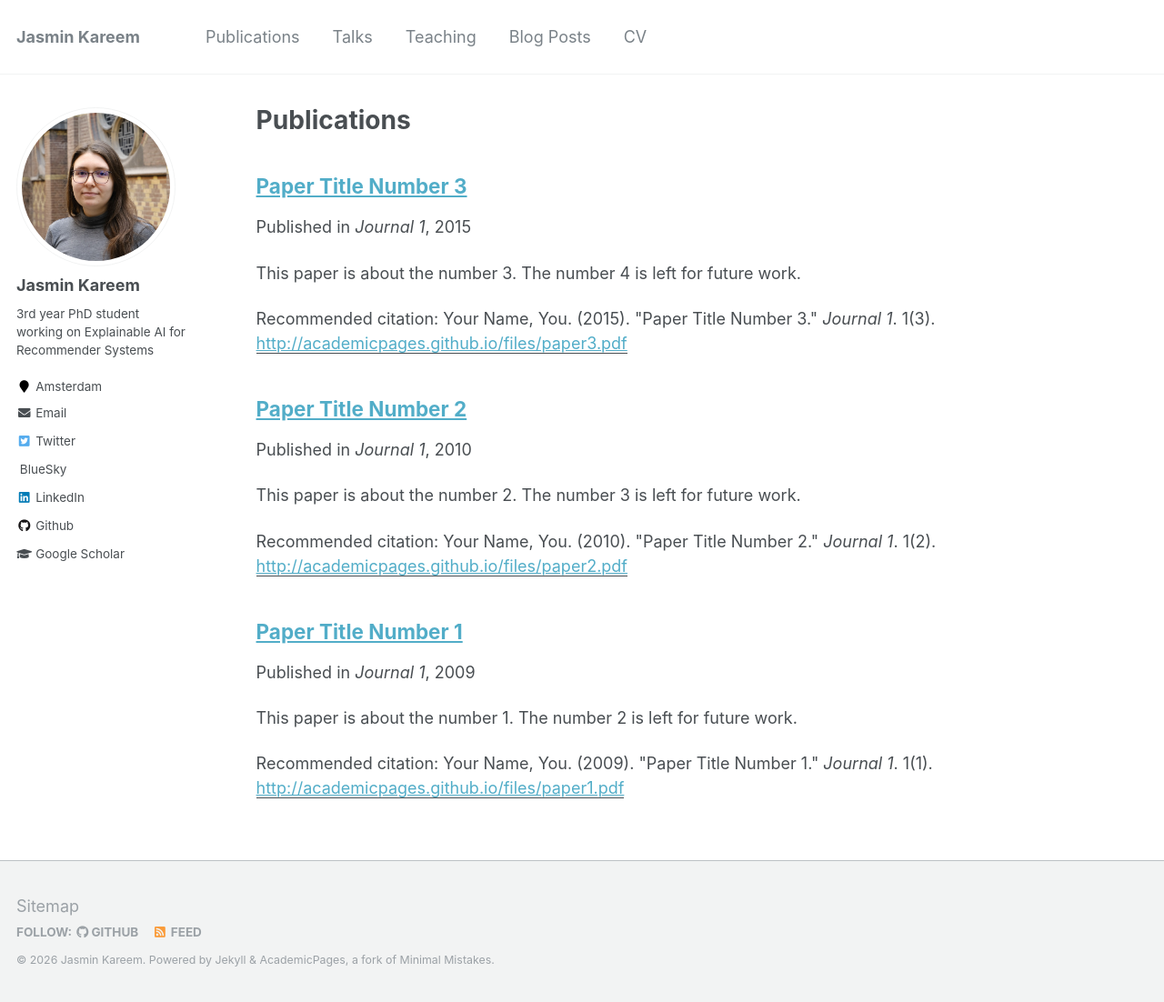
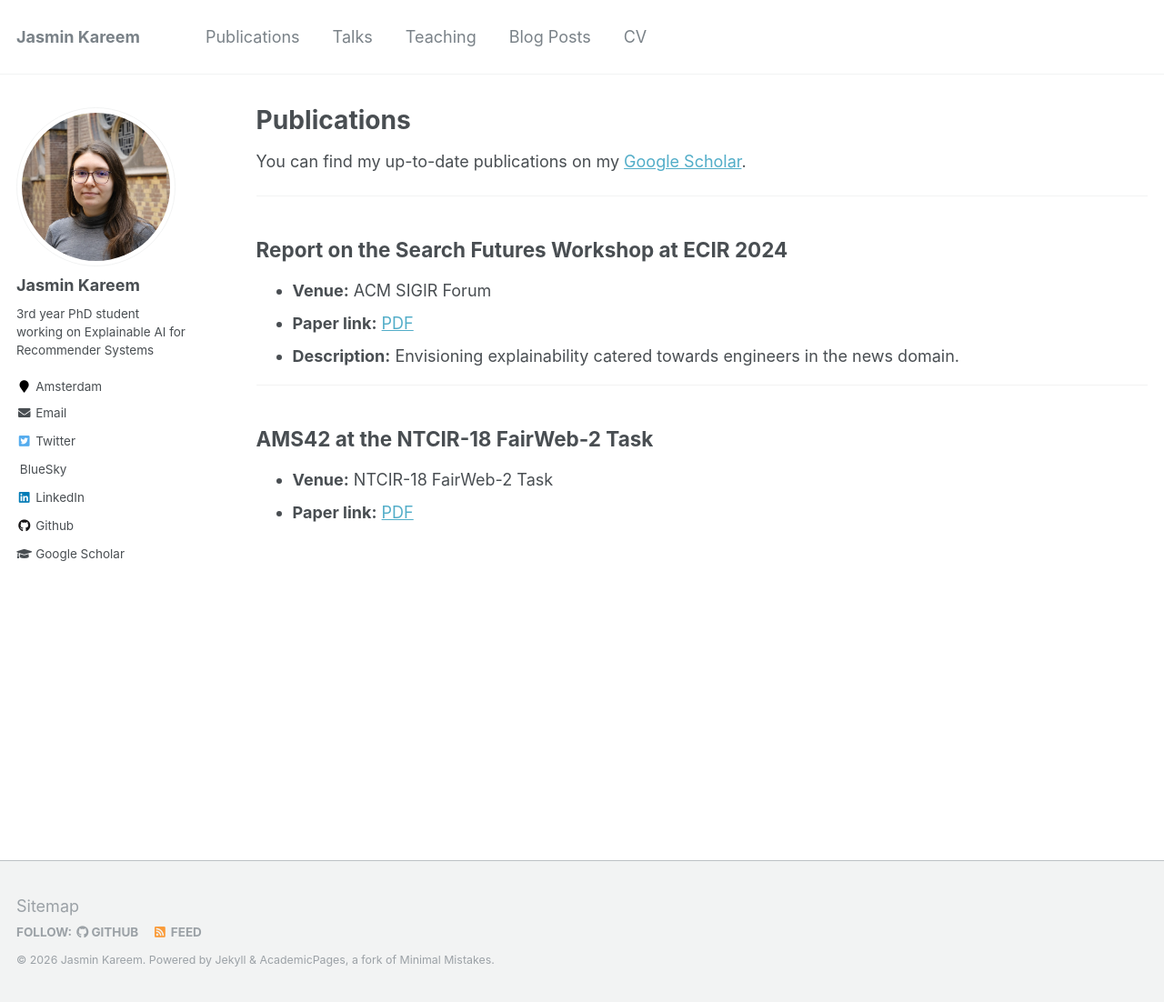
Before and after one commit to jasminkareem/jasminkareem.github.io, a Jekyll site: the page built from _pages/publications.md, in a window 1280 px wide and 1102 px high. Shown: the whole window at 91% size. Built offline with Jekyll 4.4.1, drawn with Linux system fonts in a browser that asks for light colours.

Commit message:
Update publications.md

```diff
--- a/_pages/publications.md
+++ b/_pages/publications.md
@@ -5,12 +5,19 @@ permalink: /publications/
 author_profile: true
 ---
 
-{% if author.googlescholar %}
-  You can also find my articles on <u><a href="{{author.googlescholar}}">my Google Scholar profile</a>.</u>
-{% endif %}
-
 {% include base_path %}
 
-{% for post in site.publications reversed %}
-  {% include archive-single.html %}
-{% endfor %}
+You can find my up-to-date publications on my [Google Scholar](https://scholar.google.com/citations?user=IGmuCs0AAAAJ&hl=en).
+
+---
+
+## Report on the Search Futures Workshop at ECIR 2024
+* **Venue:** ACM SIGIR Forum
+* **Paper link:** [PDF](https://dl.acm.org/doi/pdf/10.1145/3687273.3687288)
+* **Description:** Envisioning explainability catered towards engineers in the news domain.
+
+---
+
+## AMS42 at the NTCIR-18 FairWeb-2 Task
+* **Venue:** NTCIR-18 FairWeb-2 Task
+* **Paper link:** [PDF](https://research.nii.ac.jp/ntcir/workshop/OnlineProceedings18/pdf/ntcir/02-NTCIR18-FAIRWEB-RusC.pdf)
```
